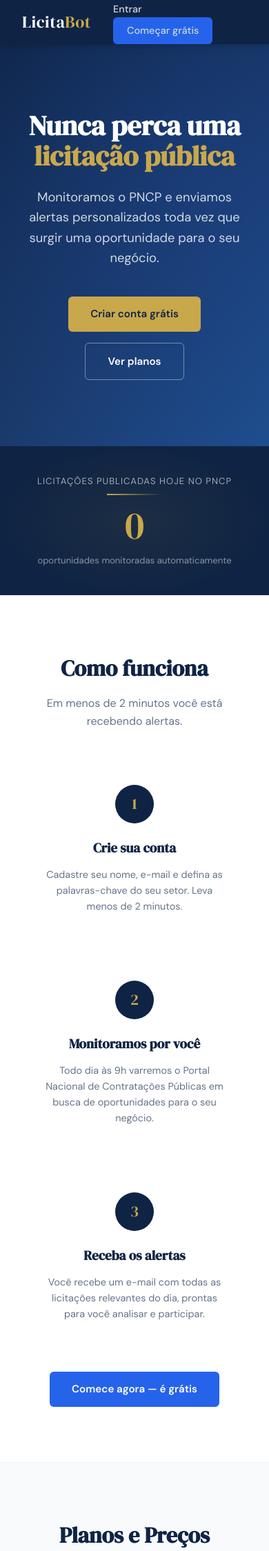
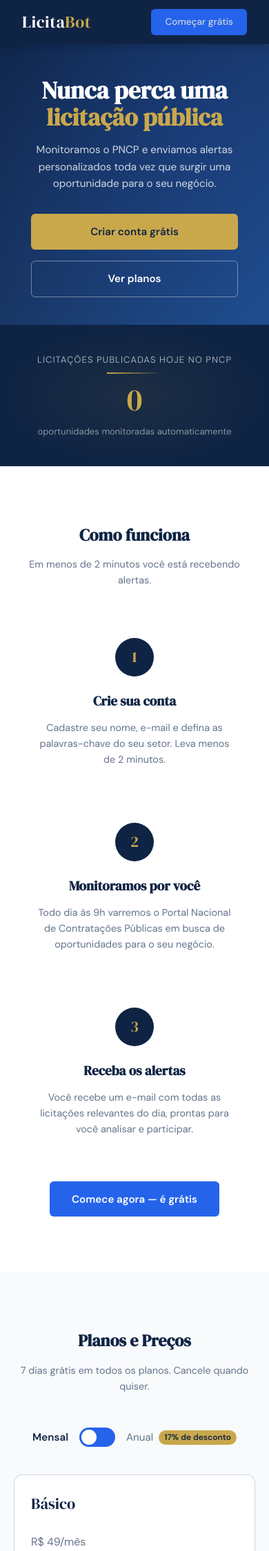
Before and after one commit to Lzocatelli/TenderSentinel, a Flask app: page / in a window 390 px wide. Shown: the top 2249 px of the page at 69% size. Run offline with Flask 3, Linux system fonts and the light colour scheme; data that the repository does not hold is empty; parts of the project's set-up code (start-up, migrations or seed data) failed here and were passed over.

Commit message:
mobile responsive

```diff
--- a/web/static/style.css
+++ b/web/static/style.css
@@ -494,3 +494,109 @@ footer {
   font-size: 0.82rem;
   margin-top: 4rem;
 }
+
+* Tablet (≤768px) */
+@media (max-width: 768px) {
+
+  /* Nav */
+  nav {
+    padding: 0 1.25rem;
+    height: 56px;
+  }
+  .nav-logo { font-size: 1.25rem; }
+  .nav-links a { margin-left: 1rem; font-size: 0.85rem; }
+
+  /* Hero */
+  .hero {
+    padding: 4rem 1.5rem 3rem;
+  }
+  .hero h1 { font-size: clamp(2rem, 8vw, 2.8rem); }
+  .hero p { font-size: 1rem; }
+
+  /* Sections */
+  .section { padding: 3.5rem 1.5rem; }
+  .section-title { font-size: 1.7rem; }
+
+  /* Plans */
+  .plans-grid {
+    grid-template-columns: 1fr;
+    max-width: 420px;
+    margin: 0 auto;
+  }
+
+  /* Dashboard */
+  .dashboard { padding: 1.5rem 1rem; }
+  .dashboard-header { flex-direction: column; align-items: flex-start; }
+  .dashboard-title { font-size: 1.5rem; }
+
+  /* Table — scroll horizontal */
+  .table-container { overflow-x: auto; -webkit-overflow-scrolling: touch; }
+  table { min-width: 600px; }
+  th, td { padding: 0.75rem 1rem; }
+  .td-orgao { max-width: 130px; }
+  .td-objeto { max-width: 220px; }
+
+  /* Keywords bar */
+  .keywords-bar { padding: 0.75rem 1rem; gap: 0.5rem; }
+
+  /* Form */
+  .form-card { padding: 2rem 1.5rem; }
+  .form-title { font-size: 1.5rem; }
+}
+
+/* Mobile (≤480px) */
+@media (max-width: 480px) {
+
+  /* Nav — esconde texto "Entrar", mantém botão */
+  .nav-links a:not(.btn) { display: none; }
+  .nav-links .btn { margin-left: 0; padding: 0.4rem 1rem; font-size: 0.85rem; }
+
+  /* Hero */
+  .hero { padding: 3rem 1.25rem 2.5rem; }
+  .hero h1 { font-size: clamp(1.8rem, 9vw, 2.4rem); margin-bottom: 1rem; }
+  .hero p { font-size: 0.95rem; margin-bottom: 2rem; }
+  .hero > div { flex-direction: column; align-items: center; }
+  .hero .btn { width: 100%; max-width: 300px; text-align: center; }
+
+  /* Contador */
+  #contador { font-size: 2.8rem !important; }
+
+  /* Section */
+  .section { padding: 3rem 1.25rem; }
+  .section-title { font-size: 1.5rem; }
+  .section-subtitle { font-size: 0.9rem; }
+
+  /* Steps — empilha verticalmente com menos padding */
+  .step-card { padding: 1.5rem 1rem !important; }
+
+  /* Plans */
+  .plan-card { padding: 1.5rem; }
+  .plan-price { font-size: 1.9rem; }
+
+  /* Newsletter form — empilha */
+  #newsletter form {
+    flex-direction: column !important;
+    align-items: stretch !important;
+  }
+  #newsletter form input,
+  #newsletter form button {
+    width: 100% !important;
+    min-width: unset !important;
+  }
+
+  /* Dashboard */
+  .dashboard { padding: 1.25rem 0.875rem; }
+  .table-header { flex-direction: column; align-items: flex-start; }
+  .table-header > div { width: 100%; justify-content: space-between; }
+
+  /* Form card */
+  .form-container { padding: 1rem; align-items: flex-start; padding-top: 2rem; }
+  .form-card { padding: 1.75rem 1.25rem; border-radius: 12px; }
+}
+
+/* Telas muito pequenas (≤360px) */
+@media (max-width: 360px) {
+  .nav-logo { font-size: 1.1rem; }
+  .hero h1 { font-size: 1.6rem; }
+  .btn { padding: 0.75rem 1.25rem; font-size: 0.875rem; }
+}
```
